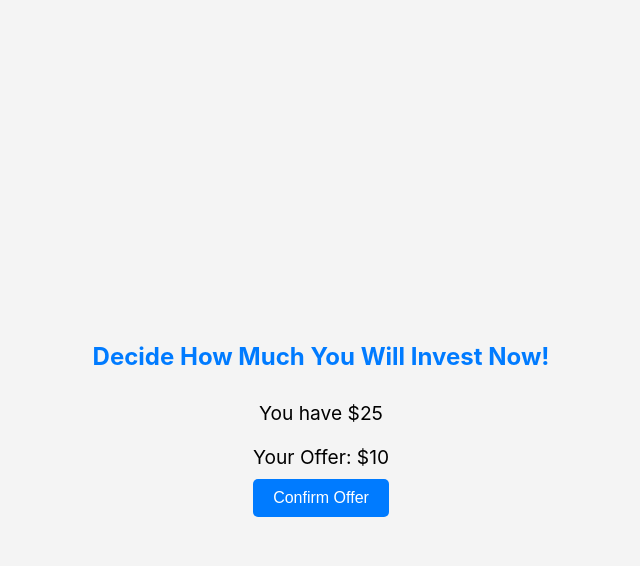
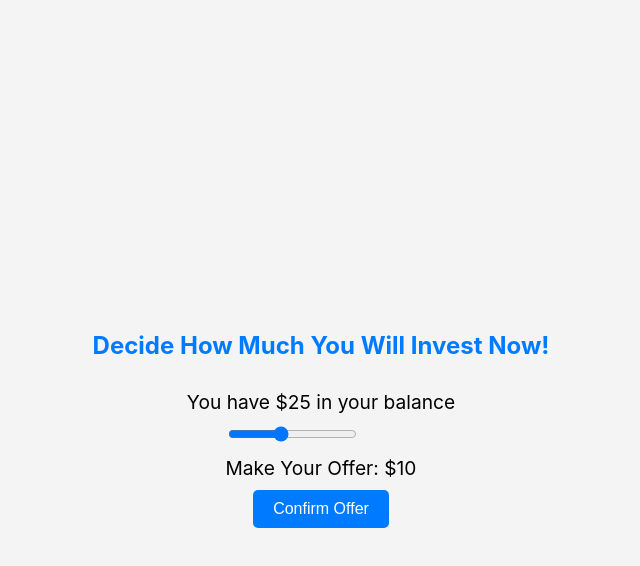
Before and after one commit to HamzaDincer/trust-game-experiment, a React (Create React App) app: page /trustgame in a window 1280 px wide. Both pictures are taken after a click on the button "Start Practice Rounds". Shown: the top 566 px of the page, without its empty margins (319-959 px from the left). Built offline with nearby package versions, Linux system fonts and the light colour scheme.

Commit message:
added slider to offer screen

```diff
--- a/src/components/OfferScreen/OfferScreen.jsx
+++ b/src/components/OfferScreen/OfferScreen.jsx
@@ -1,33 +1,31 @@
-import React, { useState, useEffect } from "react";
+import React, { useState } from "react";
 import "./OfferScreen.scss";
 
 const OfferScreen = ({ moneyBalance, onOfferComplete, isTrial }) => {
   const OFFER_START_AT = 10; // Starting offer amount
-  const MONEY_INCREMENT = 5; // Increment amount for each offer change
   const [offer, setOffer] = useState(OFFER_START_AT);
+  const MAX_OFFER = moneyBalance; // Assuming the max offer can be all the money balance
 
-  useEffect(() => {
-    const handleKeyPress = (event) => {
-      if (
-        event.key === "ArrowRight" &&
-        offer + MONEY_INCREMENT <= moneyBalance
-      ) {
-        setOffer(offer + MONEY_INCREMENT);
-      } else if (event.key === "ArrowLeft" && offer - MONEY_INCREMENT >= 0) {
-        setOffer(offer - MONEY_INCREMENT);
-      }
-    };
-
-    window.addEventListener("keydown", handleKeyPress);
-
-    return () => window.removeEventListener("keydown", handleKeyPress);
-  }, [offer, moneyBalance]);
+  // Update the offer based on the slider
+  const handleSliderChange = (event) => {
+    setOffer(Number(event.target.value));
+  };
 
   return (
     <div className="offer-screen">
       <h2>Decide How Much You Will Invest Now!</h2>
-      <p>You have ${moneyBalance}</p>
-      <p>Your Offer: ${offer}</p>
+      <p>You have ${moneyBalance} in your balance</p>
+      <div>
+        <input
+          type="range"
+          min={0}
+          max={MAX_OFFER}
+          value={offer}
+          onChange={handleSliderChange}
+          className="slider"
+        />
+        <p>Make Your Offer: ${offer}</p>
+      </div>
       <button onClick={() => onOfferComplete(offer)}>Confirm Offer</button>
     </div>
   );
--- a/src/pages/TrustGame/TrustGame.jsx
+++ b/src/pages/TrustGame/TrustGame.jsx
@@ -6,6 +6,7 @@ import WaitingScreen from "../../components/WaitingScreen/WaitingScreen";
 import ResultScreen from "../../components/ResultScreen/ResultScreen";
 
 const TrustGame = () => {
+  // State to manage game stage
   const [stage, setStage] = useState("tutorial");
   const [round, setRound] = useState(1);
   const [isTrial, setIsTrial] = useState(true);
```
